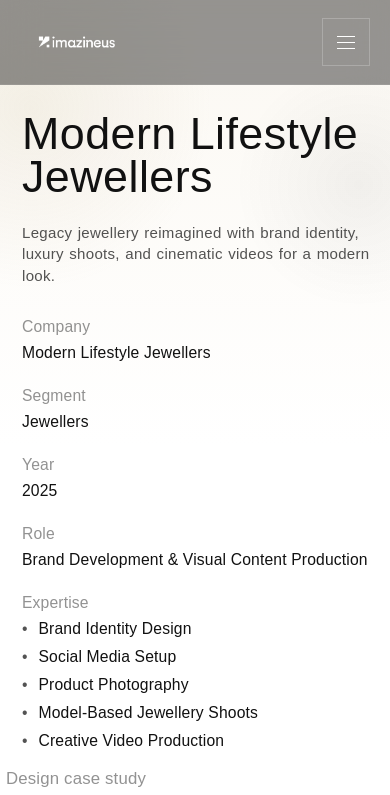
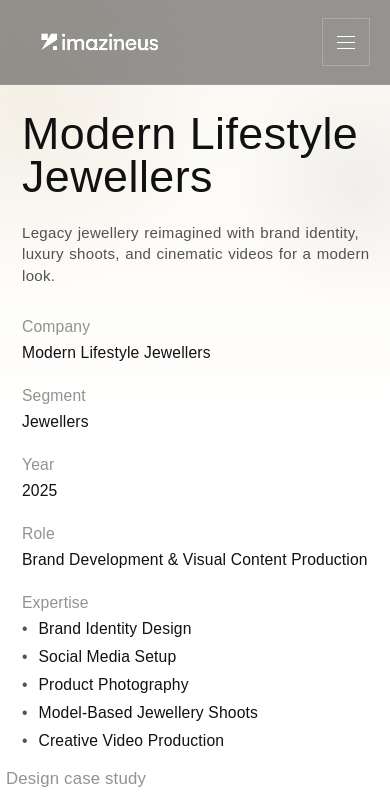
Before and after one commit to anmol37082/imazinues, a Next.js app: page /works/modern-lifestyle-jewellers in a window 390 px wide. Shown: the top 795 px of the page. Built offline with nearby package versions, Linux system fonts and the light colour scheme; grey boxes are pictures that could not be loaded.

Commit message:
Updated UI design

```diff
--- a/src/features/navigation/components/Header.module.css
+++ b/src/features/navigation/components/Header.module.css
@@ -1306,6 +1306,29 @@
     margin: 0;
   }
 
+  .navbarMobileMenuOpen .logo {
+    width: min(290px, calc(100vw - 48px));
+    max-width: calc(100vw - 48px);
+    flex-basis: min(290px, calc(100vw - 48px));
+    height: 78px;
+    margin-left: 16px;
+  }
+
+  .navbarMobileMenuOpen .logoImage {
+    height: 50px;
+    transform: scale(1) translateX(4px);
+  }
+
+  .navbarMobileMenuOpen .logoImageAlt {
+    height: 90px;
+    transform: translateY(-50%) translateX(4px);
+  }
+
+  .navbarBlurActive.navbarMobileMenuOpen .logoImageAlt {
+    height: 90px;
+    transform: translateY(-50%) translateX(4px) scale(1.32);
+  }
+
   .navbarCompact {
     top: 0;
     margin: 0;
@@ -1622,29 +1645,29 @@
 
   .logo {
     justify-self: start;
-    width: min(176px, calc(100vw - 76px));
-    max-width: calc(100vw - 76px);
+    width: min(210px, calc(100vw - 70px));
+    max-width: calc(100vw - 70px);
     min-width: 0;
-    flex-basis: min(176px, calc(100vw - 76px));
-    height: 34px;
+    flex-basis: min(210px, calc(100vw - 70px));
+    height: 48px;
     margin-left: 32px;
     overflow: visible;
   }
 
   .logoImage {
-    height: 20px;
-    transform: scale(0.8) translateX(4px);
+    height: 28px;
+    transform: scale(0.88) translateX(4px);
     max-width: 100%;
   }
 
   .logoImageAlt {
-    height: 42px;
+    height: 58px;
     transform: translateY(-50%) translateX(4px);
   }
 
   .navbarBlurActive .logoImageAlt {
-    height: 42px;
-    transform: translateY(-50%) translateX(4px) scale(1.18);
+    height: 58px;
+    transform: translateY(-50%) translateX(4px) scale(1.2);
   }
 
   .right {
```
